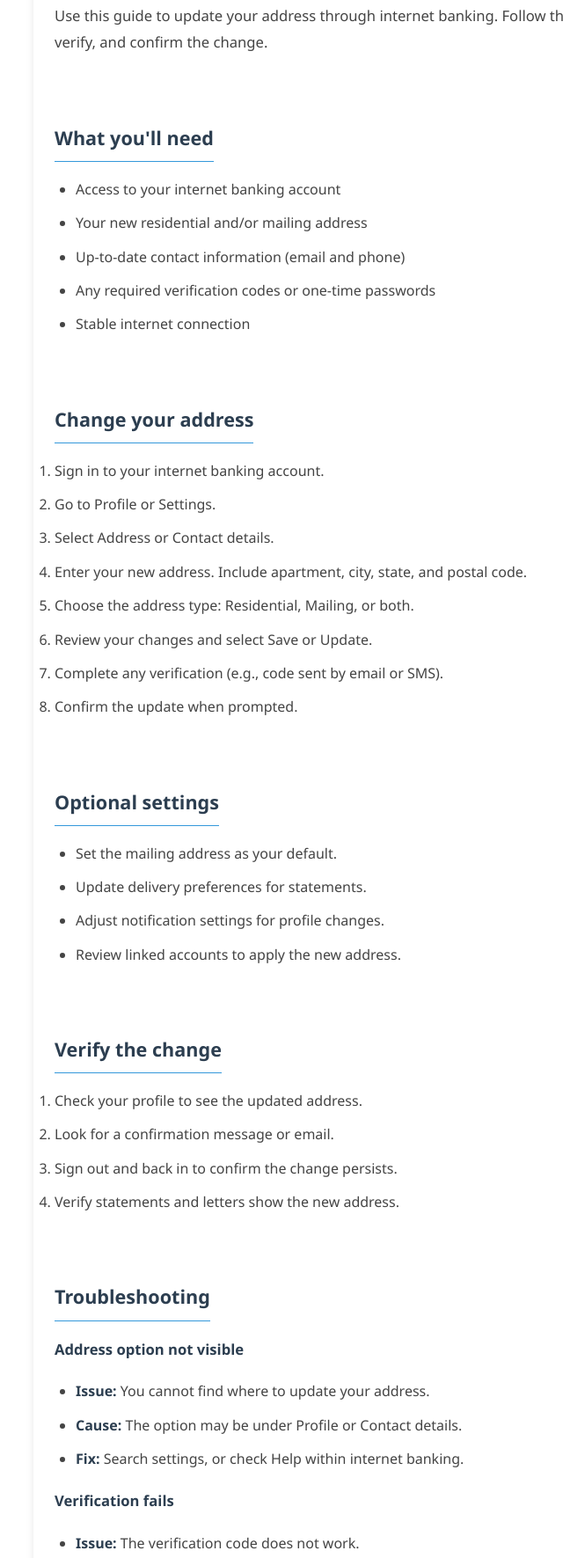
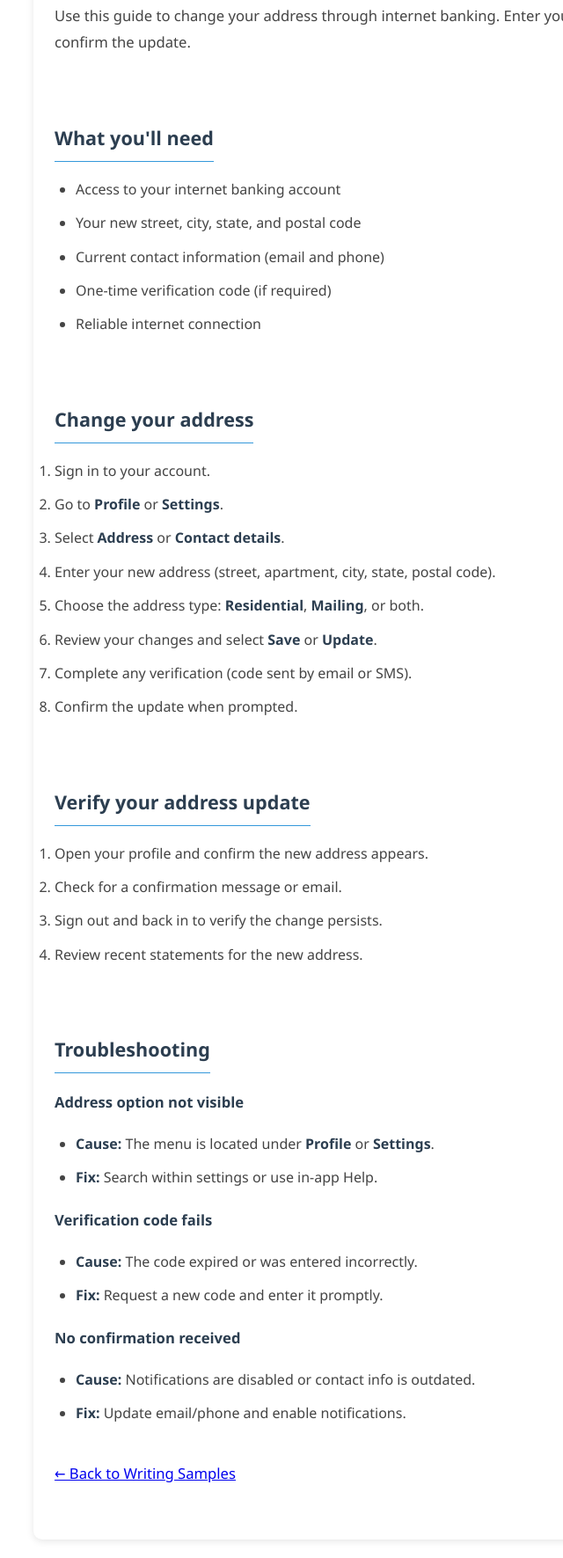
Before and after one commit to shivangishaw/shivangishaw.github.io, a plain HTML site: page internet-banking-address-change.html in a window 1280 px wide. Shown: the part 304-2075 px from the top of the page at 88% size, without its empty margins (152-792 px from the left). Drawn offline with Linux system fonts and the light colour scheme.

Commit message:
Update Internet Banking address change article to Microsoft Support style: intro, prerequisites, steps with bold UI labels, verification, troubleshooting, bottom back link

```diff
--- a/internet-banking-address-change.html
+++ b/internet-banking-address-change.html
@@ -28,53 +28,42 @@
                 <div class="article-content">
                     <h1>How to Change Your Address Using Internet Banking</h1>
                     <p class="article-meta">Published: January 2026</p>
-
                     <section class="article-section">
-                        <p>Use this guide to update your address through internet banking. Follow the steps to enter your new details, verify, and confirm the change.</p>
+                        <p>Use this guide to change your address through internet banking. Enter your new details, verify them, and confirm the update.</p>
                     </section>
 
                     <section class="article-section">
                         <h2>What you'll need</h2>
                         <ul>
                             <li>Access to your internet banking account</li>
-                            <li>Your new residential and/or mailing address</li>
-                            <li>Up-to-date contact information (email and phone)</li>
-                            <li>Any required verification codes or one-time passwords</li>
-                            <li>Stable internet connection</li>
+                            <li>Your new street, city, state, and postal code</li>
+                            <li>Current contact information (email and phone)</li>
+                            <li>One-time verification code (if required)</li>
+                            <li>Reliable internet connection</li>
                         </ul>
                     </section>
 
                     <section class="article-section">
                         <h2>Change your address</h2>
                         <ol>
-                            <li>Sign in to your internet banking account.</li>
-                            <li>Go to Profile or Settings.</li>
-                            <li>Select Address or Contact details.</li>
-                            <li>Enter your new address. Include apartment, city, state, and postal code.</li>
-                            <li>Choose the address type: Residential, Mailing, or both.</li>
-                            <li>Review your changes and select Save or Update.</li>
-                            <li>Complete any verification (e.g., code sent by email or SMS).</li>
+                            <li>Sign in to your account.</li>
+                            <li>Go to <strong>Profile</strong> or <strong>Settings</strong>.</li>
+                            <li>Select <strong>Address</strong> or <strong>Contact details</strong>.</li>
+                            <li>Enter your new address (street, apartment, city, state, postal code).</li>
+                            <li>Choose the address type: <strong>Residential</strong>, <strong>Mailing</strong>, or both.</li>
+                            <li>Review your changes and select <strong>Save</strong> or <strong>Update</strong>.</li>
+                            <li>Complete any verification (code sent by email or SMS).</li>
                             <li>Confirm the update when prompted.</li>
                         </ol>
                     </section>
 
                     <section class="article-section">
-                        <h2>Optional settings</h2>
-                        <ul>
-                            <li>Set the mailing address as your default.</li>
-                            <li>Update delivery preferences for statements.</li>
-                            <li>Adjust notification settings for profile changes.</li>
-                            <li>Review linked accounts to apply the new address.</li>
-                        </ul>
-                    </section>
-
-                    <section class="article-section">
-                        <h2>Verify the change</h2>
+                        <h2>Verify your address update</h2>
                         <ol>
-                            <li>Check your profile to see the updated address.</li>
-                            <li>Look for a confirmation message or email.</li>
-                            <li>Sign out and back in to confirm the change persists.</li>
-                            <li>Verify statements and letters show the new address.</li>
+                            <li>Open your profile and confirm the new address appears.</li>
+                            <li>Check for a confirmation message or email.</li>
+                            <li>Sign out and back in to verify the change persists.</li>
+                            <li>Review recent statements for the new address.</li>
                         </ol>
                     </section>
 
@@ -82,23 +71,22 @@
                         <h2>Troubleshooting</h2>
                         <p><strong>Address option not visible</strong></p>
                         <ul>
-                            <li><strong>Issue:</strong> You cannot find where to update your address.</li>
-                            <li><strong>Cause:</strong> The option may be under Profile or Contact details.</li>
-                            <li><strong>Fix:</strong> Search settings, or check Help within internet banking.</li>
+                            <li><strong>Cause:</strong> The menu is located under <strong>Profile</strong> or <strong>Settings</strong>.</li>
+                            <li><strong>Fix:</strong> Search within settings or use in-app Help.</li>
                         </ul>
-                        <p><strong>Verification fails</strong></p>
+                        <p><strong>Verification code fails</strong></p>
                         <ul>
-                            <li><strong>Issue:</strong> The verification code does not work.</li>
-                            <li><strong>Cause:</strong> Code expired or entered incorrectly.</li>
-                            <li><strong>Fix:</strong> Request a new code and enter it again promptly.</li>
+                            <li><strong>Cause:</strong> The code expired or was entered incorrectly.</li>
+                            <li><strong>Fix:</strong> Request a new code and enter it promptly.</li>
                         </ul>
                         <p><strong>No confirmation received</strong></p>
                         <ul>
-                            <li><strong>Issue:</strong> You do not get a confirmation email or message.</li>
-                            <li><strong>Cause:</strong> Notifications may be disabled or contact info outdated.</li>
-                            <li><strong>Fix:</strong> Update your email/phone and check notification settings.</li>
+                            <li><strong>Cause:</strong> Notifications are disabled or contact info is outdated.</li>
+                            <li><strong>Fix:</strong> Update email/phone and enable notifications.</li>
                         </ul>
                     </section>
+
+                    <p><a href="writing-samples.html">← Back to Writing Samples</a></p>
                 </div>
             </div>
         </section>
```
